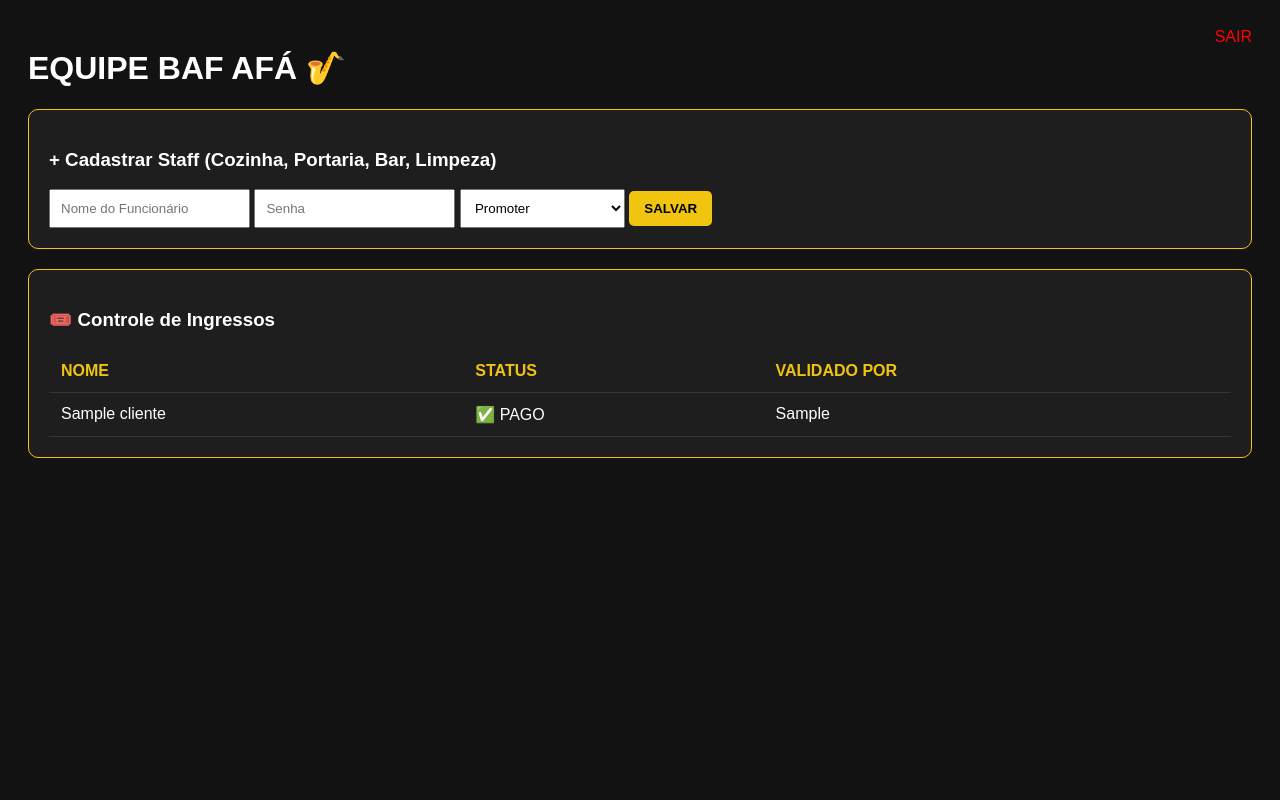
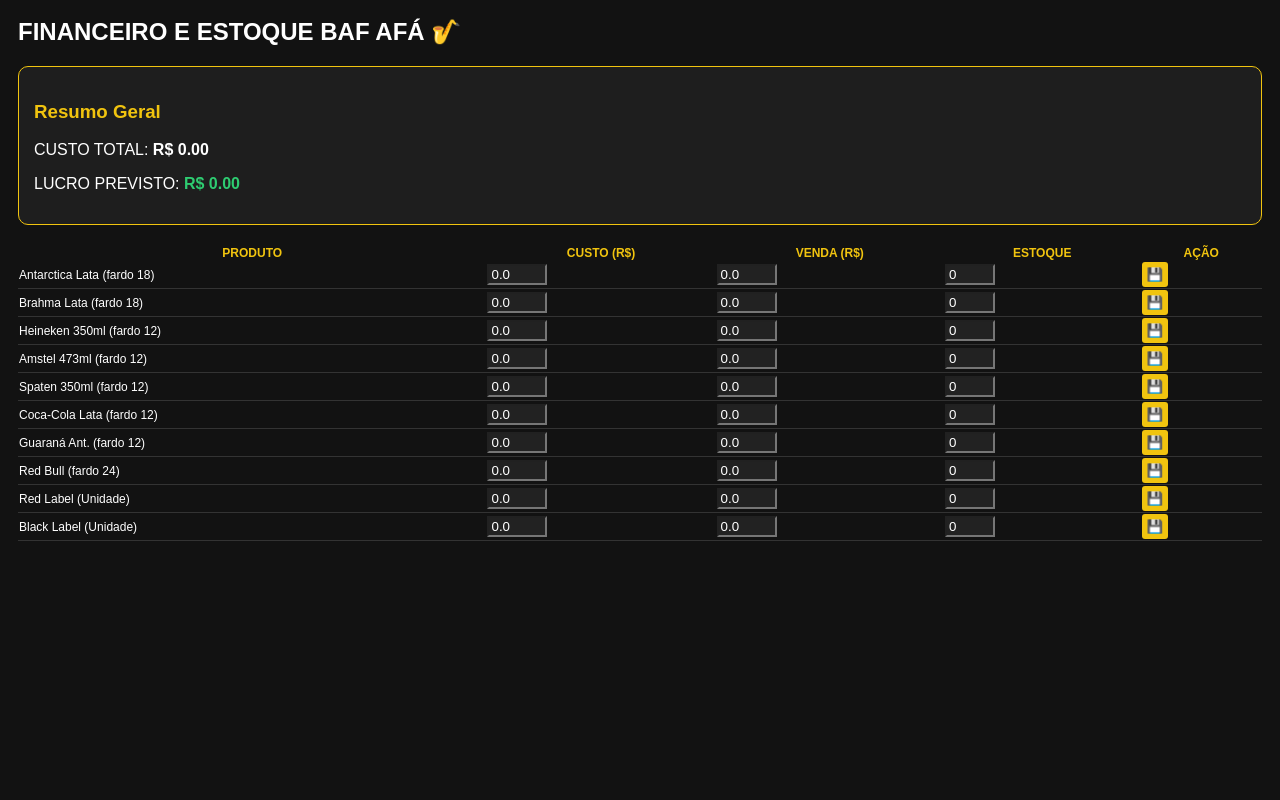
Before and after one commit to wagnerzaparolli15-ai/evento_samba, a Flask app: template templates/admin_bar.html in a window 1280 px wide. Run offline with Flask 3, Linux system fonts and the light colour scheme; the template is opened without the code that fills it: values that come from a table or form of the project are taken from there, others are empty; tables that the repository leaves empty hold one stand-in row (values such as "Sample post").

Commit message:
Versao Final: Financeiro, Planilha de Produtos e Cargos

```diff
--- a/app.py
+++ b/app.py
@@ -6,7 +6,7 @@
 from datetime import datetime
 
 app = Flask(__name__, static_folder='static', static_url_path='/static')
-app.secret_key = "segredo_bafafa_2026_operacao_total"
+app.secret_key = "segredo_bafafa_2026_oficial_pro"
 
 # --- BANCO DE DADOS ---
 uri = "postgresql://db_fazcomfe_user:bo24NlcJANvGehkj97PytDoNyoiT696V@dpg-d6b4mq4hncsc7386sfag-a/db_fazcomfe?sslmode=require"
@@ -17,7 +17,7 @@
 # --- MERCADO PAGO ---
 sdk = mercadopago.SDK("APP_USR-3244228687878580-021915-5528b1d97c9055fab65127d73dc1427d-24221819")
 
-# --- MODELOS ---
+# --- MODELOS (TABELAS) ---
 class Usuario(db.Model):
     id = db.Column(db.Integer, primary_key=True)
     username = db.Column(db.String(50), unique=True, nullable=False)
@@ -38,16 +38,39 @@
     __tablename__ = 'bar_produtos'
     id = db.Column(db.Integer, primary_key=True)
     nome = db.Column(db.String(100), nullable=False)
-    preco = db.Column(db.Float, nullable=False)
-    estoque = db.Column(db.Integer, default=0)
+    preco_custo = db.Column(db.Float, default=0.0)
+    preco_venda = db.Column(db.Float, default=0.0)
+    estoque_inicial = db.Column(db.Integer, default=0)
+    vendido = db.Column(db.Integer, default=0)
+    imagem_local = db.Column(db.String(100)) # Pasta static/produtos/
 
+# --- INICIALIZAÇÃO E CARGA DA PLANILHA ---
 with app.app_context():
     db.create_all()
+
+    # 1. Cadastro Automático da Planilha de Bebidas
+    if not Produto.query.first():
+        bebidas_oficiais = [
+            Produto(nome='Antarctica Lata (fardo 18)', imagem_local='antarctica.jpg'),
+            Produto(nome='Brahma Lata (fardo 18)', imagem_local='brahma.jpg'),
+            Produto(nome='Heineken 350ml (fardo 12)', imagem_local='heineken.jpg'),
+            Produto(nome='Amstel 473ml (fardo 12)', imagem_local='amstel.jpg'),
+            Produto(nome='Spaten 350ml (fardo 12)', imagem_local='spaten.jpg'),
+            Produto(nome='Coca-Cola Lata (fardo 12)', imagem_local='coca.jpg'),
+            Produto(nome='Guaraná Ant. (fardo 12)', imagem_local='guarana.jpg'),
+            Produto(nome='Red Bull (fardo 24)', imagem_local='redbull.jpg'),
+            Produto(nome='Red Label (Unidade)', imagem_local='redlabel.jpg'),
+            Produto(nome='Black Label (Unidade)', imagem_local='blacklabel.jpg')
+        ]
+        db.session.add_all(bebidas_oficiais)
+
+    # 2. Cadastro do Wagner (Admin)
     if not Usuario.query.filter_by(username='wagner').first():
         db.session.add(Usuario(username='wagner', senha='123', cargo='admin'))
-        db.session.commit()
 
-# --- SEGURANÇA ---
+    db.session.commit()
+
+# --- DECORADOR DE SEGURANÇA ---
 def login_obrigatorio(f):
     @wraps(f)
     def decorated_function(*args, **kwargs):
@@ -56,11 +79,15 @@
         return f(*args, **kwargs)
     return decorated_function
 
-# --- ROTAS DE LOGIN E DIRECIONAMENTO ---
+# --- ROTAS DE EQUIPE (LOGIN E DIRECIONAMENTO) ---
+
 @app.route('/login-staff', methods=['GET', 'POST'])
 def login_staff():
     if request.method == 'POST':
-        user = Usuario.query.filter_by(username=request.form.get('username'), senha=request.form.get('senha')).first()
+        user = Usuario.query.filter_by(
+            username=request.form.get('username'),
+            senha=request.form.get('senha')
+        ).first()
         if user:
             session.update({'usuario_id': user.id, 'usuario_nome': user.username, 'usuario_cargo': user.cargo})
             if user.cargo == 'admin': return redirect(url_for('admin_evento'))
@@ -74,7 +101,7 @@
     session.clear()
     return redirect(url_for('login_staff'))
 
-# --- PAINÉIS ESPECÍFICOS ---
+# --- PAINÉIS OPERACIONAIS ---
 
 @app.route('/painel-portaria')
 @login_obrigatorio
@@ -87,48 +114,73 @@
 @login_obrigatorio
 def painel_barman():
     if session['usuario_cargo'] not in ['bar', 'admin']: return redirect(url_for('login_staff'))
-    return "<h1>Scanner do Barman</h1><p>Pronto para validar pedidos!</p>"
+    produtos = Produto.query.all()
+    return render_template('gestao_bar.html', produtos=produtos)
 
 @app.route('/valida-portaria/<int:id>')
 @login_obrigatorio
 def valida_portaria(id):
     c = Cliente.query.get_or_404(id)
-    if c.utilizado: return f"<h1>ERRO: JÁ ENTROU!</h1><p>Por {c.quem_liberou}</p>"
+    if c.utilizado:
+        return f"<h1>ERRO: JÁ ENTROU!</h1><p>Liberado por {c.quem_liberou} em {c.data_entrada.strftime('%H:%M')}</p>"
     c.utilizado, c.pago, c.quem_liberou, c.data_entrada = True, True, session['usuario_nome'], datetime.now()
     db.session.commit()
     return render_template('recepcao.html', c=c)
 
-# --- ADMINISTRAÇÃO (O SEU CONTROLE) ---
+# --- ADMINISTRAÇÃO FINANCEIRA (SEU CONTROLE) ---
+
 @app.route('/admin/evento', methods=['GET', 'POST'])
 @login_obrigatorio
 def admin_evento():
     if session['usuario_cargo'] != 'admin': return "Acesso Restrito"
+
     if request.method == 'POST':
-        if 'new_user' in request.form:
+        if 'id_prod' in request.form: # Editar Planilha (Custo/Venda/Estoque)
+            p = Produto.query.get(request.form.get('id_prod'))
+            p.preco_custo = float(request.form.get('custo'))
+            p.preco_venda = float(request.form.get('venda'))
+            p.estoque_inicial = int(request.form.get('estoque'))
+        elif 'new_user' in request.form: # Cadastrar novo Staff
             db.session.add(Usuario(username=request.form.get('username'), senha=request.form.get('senha'), cargo=request.form.get('cargo')))
-        elif 'nome_prod' in request.form:
-            db.session.add(Produto(nome=request.form.get('nome_prod'), preco=float(request.form.get('preco')), estoque=int(request.form.get('estoque'))))
         db.session.commit()
         return redirect(url_for('admin_evento'))
-    return render_template('admin_bar.html', clientes=Cliente.query.all(), produtos=Produto.query.all(), staff=Usuario.query.all())
 
-# --- ROTAS PÚBLICAS (CLIENTE) ---
+    produtos = Produto.query.all()
+    custo_geral = sum([p.preco_custo * p.estoque_inicial for p in produtos])
+    lucro_previsto = sum([(p.preco_venda - p.preco_custo) * p.estoque_inicial for p in produtos])
+
+    return render_template('admin_bar.html', produtos=produtos, custo_total=custo_geral, lucro=lucro_previsto, clientes=Cliente.query.all(), staff=Usuario.query.all())
+
+# --- FLUXO DO CLIENTE (MANTIDO) ---
+
 @app.route('/')
-def index(): return render_template('index.html', preco=45.0)
+def index():
+    return render_template('index.html', preco=45.0)
 
 @app.route('/reservar', methods=['POST'])
 def reservar():
-    c = Cliente(nome=request.form.get('nome').upper(), telefone=re.sub(r"\D", "", request.form.get('telefone')))
-    db.session.add(c); db.session.commit()
+    nome = request.form.get('nome', '').upper().strip()
+    tel = re.sub(r"\D", "", request.form.get('telefone', ''))
+    c = Cliente.query.filter_by(telefone=tel).first()
+    if not c:
+        c = Cliente(nome=nome, telefone=tel)
+        db.session.add(c)
+        db.session.commit()
     return redirect(url_for('pagamento', id=c.id))
 
 @app.route('/pagamento/<int:id>')
 def pagamento(id):
     c = Cliente.query.get_or_404(id)
-    pay_data = {"transaction_amount": 45.0, "description": f"Bafafá - {c.nome}", "payment_method_id": "pix", "payer": {"email": "wagnerzaparolli15@gmail.com"}}
+    pay_data = {
+        "transaction_amount": 45.0,
+        "description": f"Bafafá - {c.nome}",
+        "payment_method_id": "pix",
+        "payer": {"email": "wagnerzaparolli15@gmail.com"}
+    }
     result = sdk.payment().create(pay_data)
     pix = result["response"]["point_of_interaction"]["transaction_data"]
-    c.payment_id = str(result["response"]["id"]); db.session.commit()
+    c.payment_id = str(result["response"]["id"])
+    db.session.commit()
     return render_template('pagamento.html', c=c, pix_codigo=pix["qr_code"], qrcode_base64=pix["qr_code_base64"])
 
 @app.route('/ingresso/<int:id>')
@@ -138,4 +190,5 @@
     return render_template('obrigado.html', c=c, checkin_url=url)
 
 if __name__ == '__main__':
-    app.run(host='0.0.0.0', port=int(os.environ.get("PORT", 10000)))
+    port = int(os.environ.get("PORT", 10000))
+    app.run(host='0.0.0.0', port=port)
--- a/templates/admin_bar.html
+++ b/templates/admin_bar.html
@@ -1,53 +1,33 @@
-<!DOCTYPE html>
-<html lang="pt-br">
-<head>
-    <meta charset="UTF-8">
-    <title>Painel Bafafá</title>
-    <style>
-        body { background: #121212; color: white; font-family: sans-serif; padding: 20px; }
-        .bloco { background: #1e1e1e; padding: 20px; border-radius: 10px; border: 1px solid #f1c40f; margin-bottom: 20px; }
-        table { width: 100%; border-collapse: collapse; margin-top: 10px; }
-        th, td { padding: 12px; border-bottom: 1px solid #333; text-align: left; }
-        th { color: #f1c40f; }
-        .btn { background: #f1c40f; padding: 10px 15px; border-radius: 5px; border: none; font-weight: bold; cursor: pointer; }
-    </style>
-</head>
-<body>
-    <div style="display: flex; justify-content: space-between;">
-        <h1>EQUIPE BAF AFÁ 🎷</h1>
-        <a href="/logout" style="color: red; text-decoration: none;">SAIR</a>
+<body style="background:#121212; color:white; font-family:sans-serif; padding:10px;">
+    <h2>FINANCEIRO E ESTOQUE BAF AFÁ 🎷</h2>
+
+    <div style="background:#1e1e1e; padding:15px; border-radius:10px; margin-bottom:20px; border:1px solid #f1c40f;">
+        <h3 style="color:#f1c40f;">Resumo Geral</h3>
+        <p>CUSTO TOTAL: <b>R$ {{ "%.2f"|format(custo_total) }}</b></p>
+        <p>LUCRO PREVISTO: <b style="color:#2ecc71;">R$ {{ "%.2f"|format(lucro) }}</b></p>
     </div>
 
-    <div class="bloco">
-        <h3>+ Cadastrar Staff (Cozinha, Portaria, Bar, Limpeza)</h3>
-        <form method="POST">
-            <input type="hidden" name="new_user" value="1">
-            <input type="text" name="username" placeholder="Nome do Funcionário" required style="padding: 10px;">
-            <input type="password" name="senha" placeholder="Senha" required style="padding: 10px;">
-            <select name="cargo" style="padding: 10px;">
-                <option value="promoter">Promoter</option>
-                <option value="portaria">Portaria / Segurança</option>
-                <option value="bar">Barman</option>
-                <option value="cozinha">Cozinha</option>
-                <option value="ajudante">Ajudante</option>
-                <option value="limpeza">Equipe Limpeza</option>
-            </select>
-            <button type="submit" class="btn">SALVAR</button>
-        </form>
-    </div>
-
-    <div class="bloco">
-        <h3>🎟️ Controle de Ingressos</h3>
-        <table>
-            <tr><th>NOME</th><th>STATUS</th><th>VALIDADO POR</th></tr>
-            {% for c in clientes %}
-            <tr>
-                <td>{{ c.nome }}</td>
-                <td>{{ "✅ PAGO" if c.pago else "⏳ PENDENTE" }}</td>
-                <td>{{ c.quem_liberou if c.utilizado else "---" }}</td>
-            </tr>
-            {% endfor %}
-        </table>
-    </div>
+    <table style="width:100%; border-collapse: collapse; font-size: 12px;">
+        <tr style="color:#f1c40f;">
+            <th>PRODUTO</th>
+            <th>CUSTO (R$)</th>
+            <th>VENDA (R$)</th>
+            <th>ESTOQUE</th>
+            <th>AÇÃO</th>
+        </tr>
+        {% for p in produtos %}
+        <tr style="border-bottom:1px solid #333;">
+            <form method="POST">
+                <td>{{ p.nome }}</td>
+                <td><input type="number" step="0.01" name="custo" value="{{ p.preco_custo }}" style="width:60px; background:#222; color:white;"></td>
+                <td><input type="number" step="0.01" name="venda" value="{{ p.preco_venda }}" style="width:60px; background:#222; color:white;"></td>
+                <td><input type="number" name="estoque" value="{{ p.estoque_inicial }}" style="width:50px; background:#222; color:white;"></td>
+                <td>
+                    <input type="hidden" name="id_prod" value="{{ p.id }}">
+                    <button type="submit" style="background:#f1c40f; border:none; padding:5px; border-radius:3px; cursor:pointer;">💾</button>
+                </td>
+            </form>
+        </tr>
+        {% endfor %}
+    </table>
 </body>
-</html>
```
